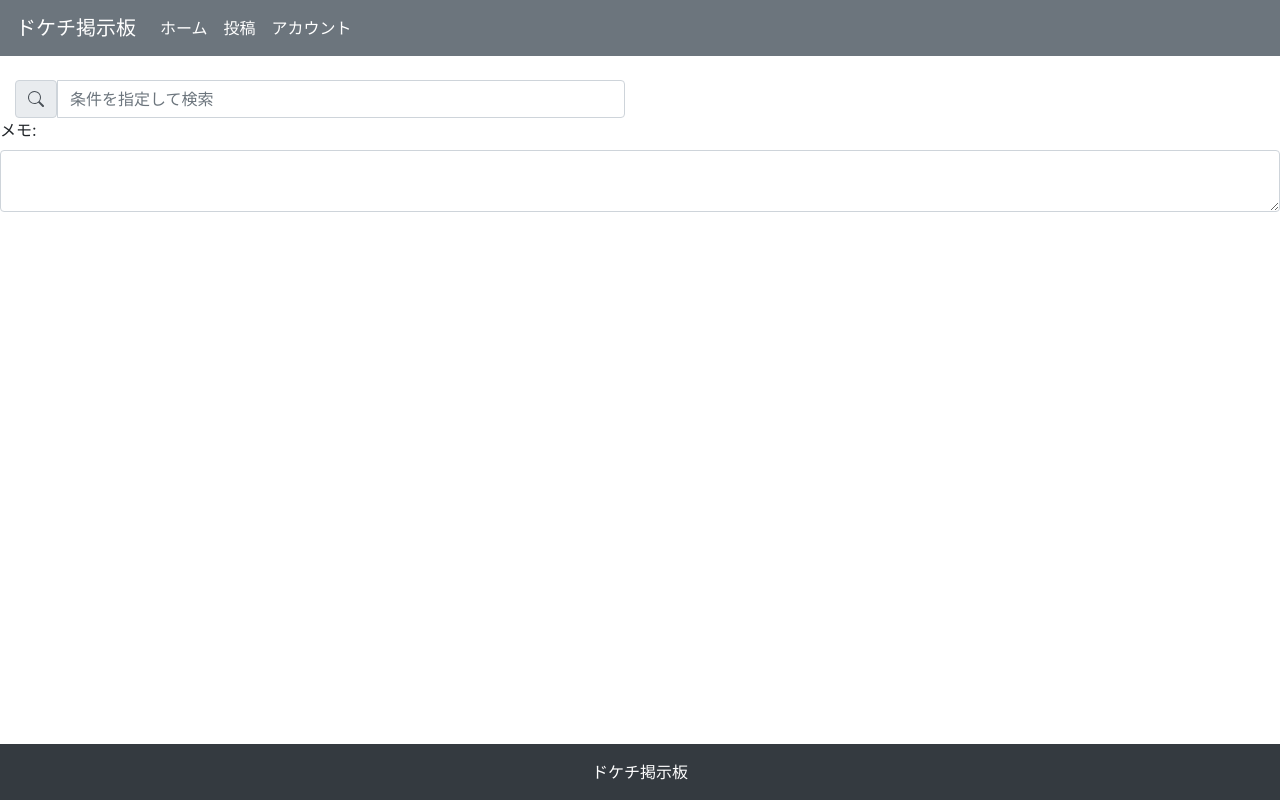
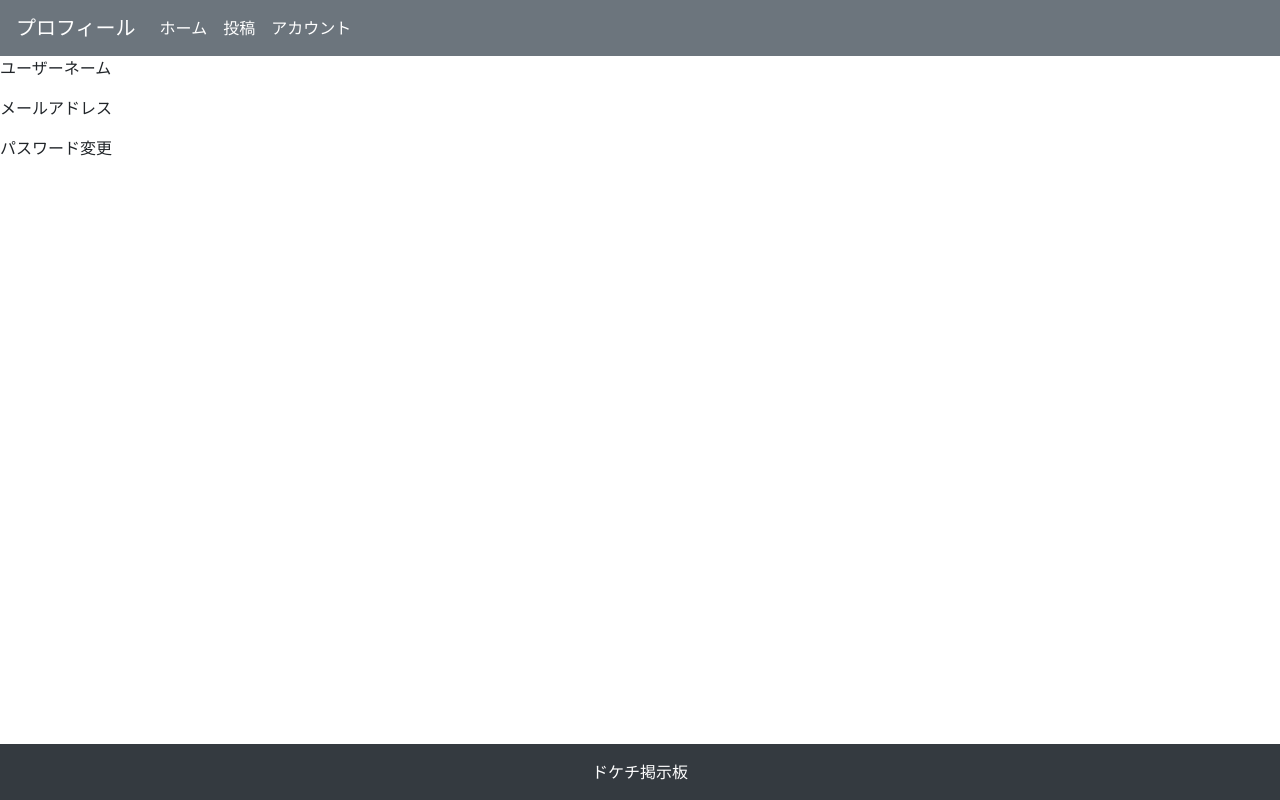
Before and after one commit to kc3hack/2024_Q, a plain HTML site: page templates2/donishi/profile.html in a window 1280 px wide. Drawn offline with nearby package versions, Linux system fonts and the light colour scheme; files that its build step writes are made by us from their sources.

Commit message:
ファイル整理

```diff
--- a/templates2/donishi/page.css
+++ b/templates2/donishi/page.css
@@ -1,11 +1,6 @@
-h1 {
-    text-align: center;
-}
-
 table {
     margin-left: auto;/*表を中央にする*/
     margin-right: auto;
-    border-collapse: collapse;/*表の枠線を1本にする？*/
     width: 400px;
     text-align: center;
 }
@@ -16,6 +11,7 @@ table th, table td{/*table内のth,tdに対して*/
     font-size: 130%;
   }
 
+
 table th {
     text-align: left;
     font-size: 150%;
--- a/page3.html
+++ b/templates2/donishi/profile.html
@@ -1,24 +1,22 @@
 <!DOCTYPE html>
-<html lang="ja">
+<html lang="jp">
 <head>
-        <link rel="stylesheet" href="page3.css"/>
-        <meta charset="utf-8">
-        <meta name="viewport" content="width=device-width, initial-scale=1, shrink-to-fit=no">
-
+    <meta charset="UTF-8">
+    <meta name="viewport" content="width=device-width, initial-scale=1.0">
     <!-- Bootstrap CSSの読み込み -->
 
     <link rel="stylesheet"
         href="https://stackpath.bootstrapcdn.com/bootstrap/4.5.2/css/bootstrap.min.css"
         integrity="sha384-JcKb8q3iqJ61gNV9KGb8thSsNjpSL0n8PARn9HuZOnIxN0hoP+VmmDGMN5t9UJ0Z"
         crossorigin="anonymous">
-        <title>どけち掲示板</title>
+
+    <title>プロフィール</title>
 
 </head>
 <body>
-
     <!-- ナビゲーションメニュー -->
     <nav class="navbar navbar-expand-lg navbar-light text-dark bg-secondary" id="home">
-        <a class="navbar-brand text-white" href="#">ドケチ掲示板</a>
+        <a class="navbar-brand text-white" href="#">プロフィール</a>
         <button class="navbar-toggler" type="button" data-toggle="collapse" data-target="#navbarNav" aria-controls="navbarNav" aria-expanded="false" aria-label="Toggle navigation">
         <span class="navbar-toggler-icon"></span>
         </button>
@@ -36,24 +34,15 @@
           </ul>
         </div>
     </nav>
-    &nbsp;
-    <div class="col-md-6">
-        <div class="input-group">
-            <span class="input-group-text" id="basic-addon1">
-                <svg xmlns="http://www.w3.org/2000/svg" width="16" height="16" fill="currentColor" class="bi bi-search" viewBox="0 0 16 16">
-                    <path d="M11.742 10.344a6.5 6.5 0 1 0-1.397 1.398h-.001c.03.04.062.078.098.115l3.85 3.85a1 1 0 0 0 1.415-1.414l-3.85-3.85a1.007 1.007 0 0 0-.115-.1zM12 6.5a5.5 5.5 0 1 1-11 0 5.5 5.5 0 0 1 11 0z"/>
-                </svg>
-            </span>
-            <input type="text" class="form-control" placeholder="条件を指定して検索" aria-label="Input group example" aria-describedby="basic-addon1">
-        </div>
-    </div>
-    <div class="form-group">
-        <label for="textarea">メモ:</label>
-        <textarea id="textarea" class="form-control"></textarea>
-      </div>
-    <!-- フッター -->
+
+    <p class="user-name">ユーザーネーム</p>
+    <p class="mail">メールアドレス</p>
+    <p class="password">パスワード変更</p>
+
+
     <div id="footerWrap" >
         <div id="footer">
+            <!-- フッター -->
             <footer class="bg-dark text-center fixed-bottom">
                 <div class="container">
                     <p class="my-0 text-white py-3">ドケチ掲示板</p>
@@ -69,5 +58,6 @@
             <!-- Bootstrapのjsの読み込み -->
             <script src="https://stackpath.bootstrapcdn.com/bootstrap/4.5.2/js/bootstrap.min.js" integrity="sha384-B4gt1jrGC7Jh4AgTPSdUtOBvfO8shuf57BaghqFfPlYxofvL8/KUEfYiJOMMV+rV" crossorigin="anonymous"></script>
 
+
 </body>
 </html>
```
Also changed, not shown: templates2/donishi/detail.html (line endings or trailing spaces), templates2/donishi/page.html (line endings or trailing spaces), templates2/donishi/page3.css (deleted). Lines whose indentation alone changed are shown as unchanged.
